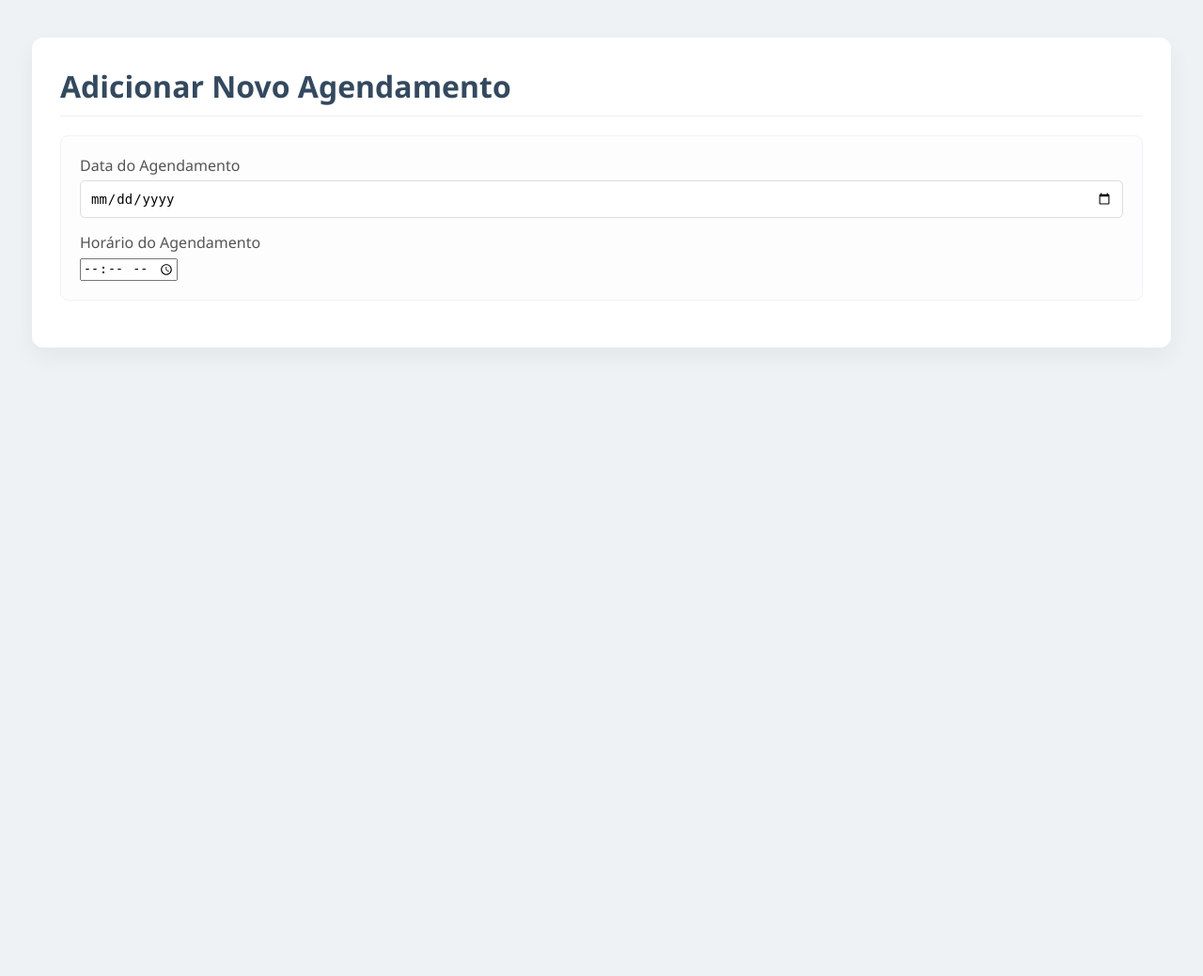
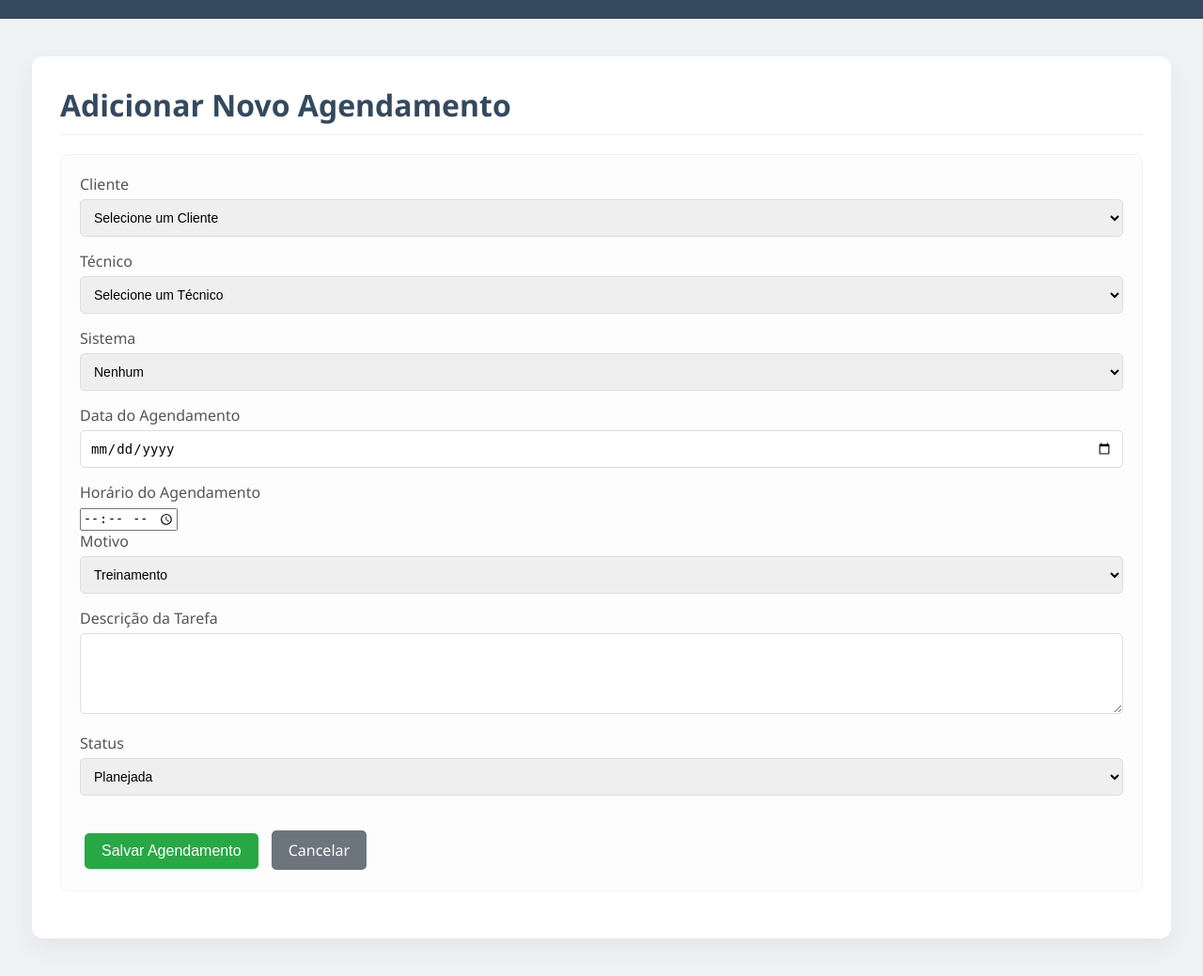
Before and after one commit to lauracgdacosta/ibtech_app, a Flask app: template templates/new_agenda.html in a window 1280 px wide. Shown: the whole page at 94% size. Before the commit the page ends 370 px from the top, so only its background shows below. Run offline with Flask 3, Linux system fonts and the light colour scheme; the template is opened without the code that fills it: most values are stand-ins (such as "Sample title", 1, 10 or a date in 2020).

Commit message:
melhorando o modulo agenda

```diff
--- a/templates/new_agenda.html
+++ b/templates/new_agenda.html
@@ -6,18 +6,72 @@
     <link rel="stylesheet" href="{{ url_for('static', filename='style.css') }}">
 </head>
 <body>
+    <div style="background-color: #34495e; color: white; padding: 10px 20px; text-align: right; margin-bottom: 15px;">
+    {% if session.user_name %}
+        <span>Bem-vindo, <strong>{{ session.user_name }}</strong>!</span>
+        <a href="{{ url_for('logout') }}" style="color: #ecf0f1; margin-left: 15px; text-decoration: none;">Sair</a>
+    {% endif %}
+    </div>
     <div class="container">
         <div class="header-actions">
             <h1>Adicionar Novo Agendamento</h1>
         </div>
         <form method="post">
+            <label for="cliente">Cliente</label>
+            <select id="cliente" name="cliente" required>
+                <option value="" disabled selected>Selecione um Cliente</option>
+                {% for cliente in clientes %}
+                    <option value="{{ cliente }}">{{ cliente }}</option>
+                {% endfor %}
+            </select>
+
+            <label for="tecnico">Técnico</label>
+            <select id="tecnico" name="tecnico" required>
+                <option value="" disabled selected>Selecione um Técnico</option>
+                {% for tecnico in tecnicos %}
+                    <option value="{{ tecnico }}">{{ tecnico }}</option>
+                {% endfor %}
+            </select>
+
+            <label for="sistema">Sistema</label>
+            <select id="sistema" name="sistema">
+                <option value="">Nenhum</option>
+                {% for sistema in sistemas %}
+                    <option value="{{ sistema }}">{{ sistema }}</option>
+                {% endfor %}
+            </select>
+
             <label for="data_agendamento">Data do Agendamento</label>
             <input type="date" id="data_agendamento" name="data_agendamento" value="{{ pre_selected_date }}" required>
 
             <label for="horario_agendamento">Horário do Agendamento</label>
             <input type="time" id="horario_agendamento" name="horario_agendamento">
 
-            </form>
+            <label for="motivo">Motivo</label>
+            <select id="motivo" name="motivo">
+                <option value="Treinamento">Treinamento</option>
+                <option value="Visita Contratual">Visita Contratual</option>
+                <option value="Visita Cortesia">Visita Cortesia</option>
+                <option value="Atendimento Externo">Atendimento Externo</option>
+                <option value="Apresentação">Apresentação</option>
+                <option value="Outros Motivos">Outros Motivos</option>
+            </select>
+
+            <label for="descricao">Descrição da Tarefa</label>
+            <textarea id="descricao" name="descricao" rows="4"></textarea>
+
+            <label for="status">Status</label>
+            <select id="status" name="status">
+                <option value="Planejada">Planejada</option>
+                <option value="Realizada">Realizada</option>
+                <option value="Cancelada">Cancelada</option>
+            </select>
+
+            <div class="actions-group" style="margin-top: 20px;">
+                <button type="submit" class="button new">Salvar Agendamento</button>
+                <a href="{{ url_for('agenda') }}" class="button">Cancelar</a>
+            </div>
+        </form>
     </div>
 </body>
 </html>
```
